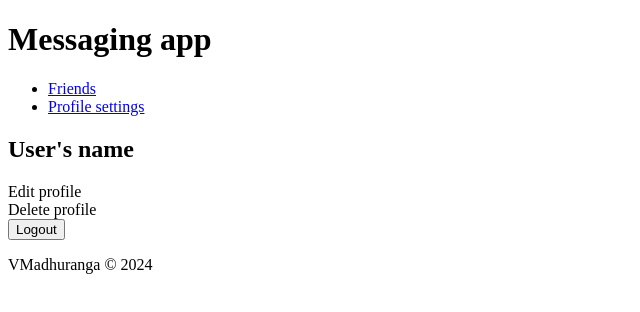
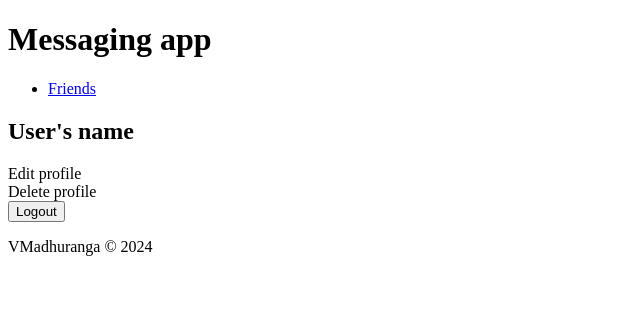
Before and after one commit to VMadhuranga/messaging-app-frontend, a React (Vite) app: page /1/profile in a window 1280 px wide. Shown: the top 312 px of the page, without its empty margins (0-640 px from the left). Built offline with nearby package versions, Linux system fonts and the light colour scheme; no server answers.

Commit message:
Conditionally render Profile settings link and setup it's href attribute

```diff
--- a/src/components/app/App.jsx
+++ b/src/components/app/App.jsx
@@ -16,9 +16,11 @@ const App = () => {
                   <Link to={`/${param.user_id}/friends`}>Friends</Link>
                 </li>
               )}
-              <li>
-                <Link to={""}>Profile settings</Link>
-              </li>
+              {![`/${param.user_id}/profile`].includes(pathname) && (
+                <li>
+                  <Link to={`/${param.user_id}/profile`}>Profile settings</Link>
+                </li>
+              )}
             </ul>
           </nav>
         )}
```
